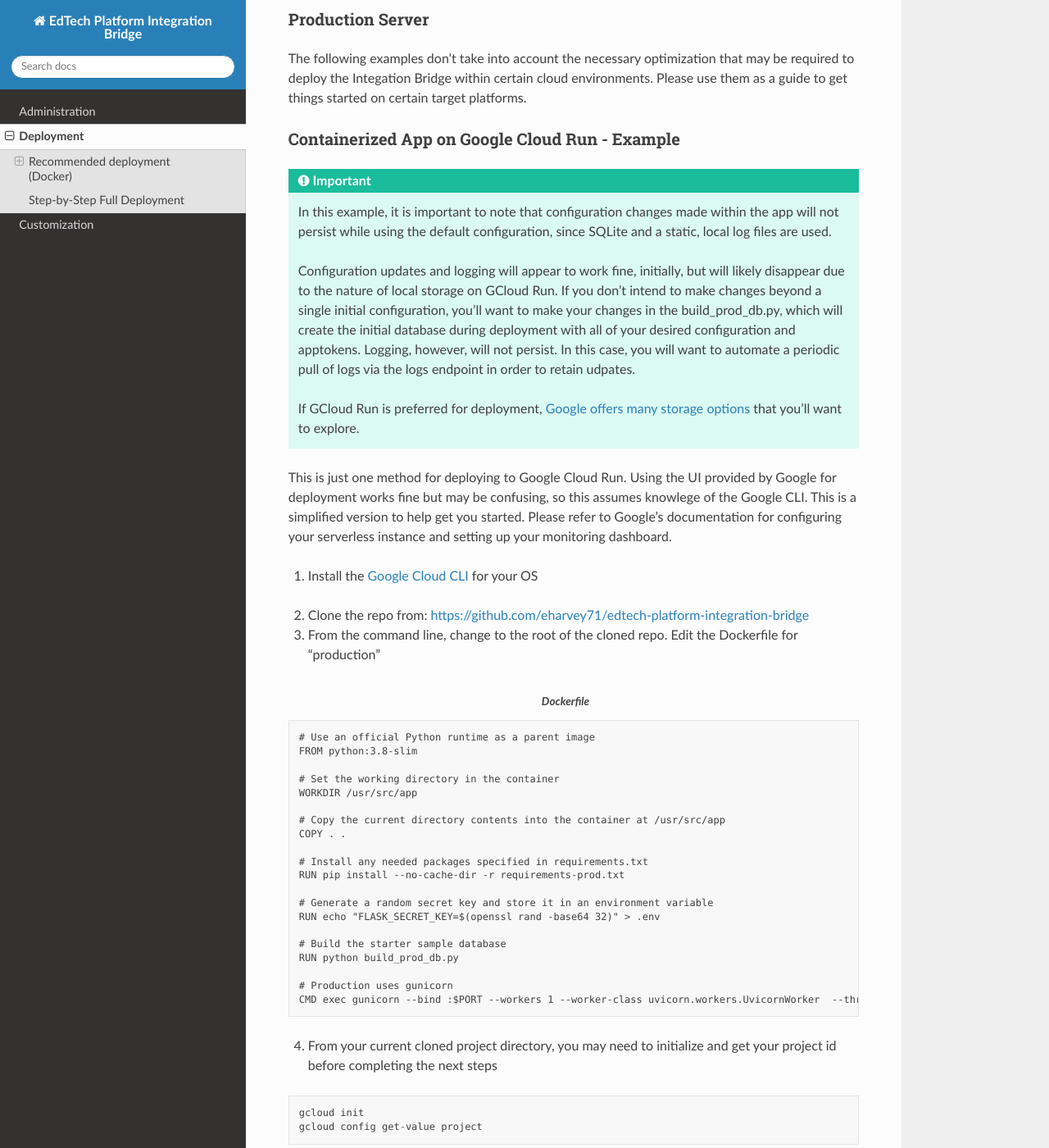
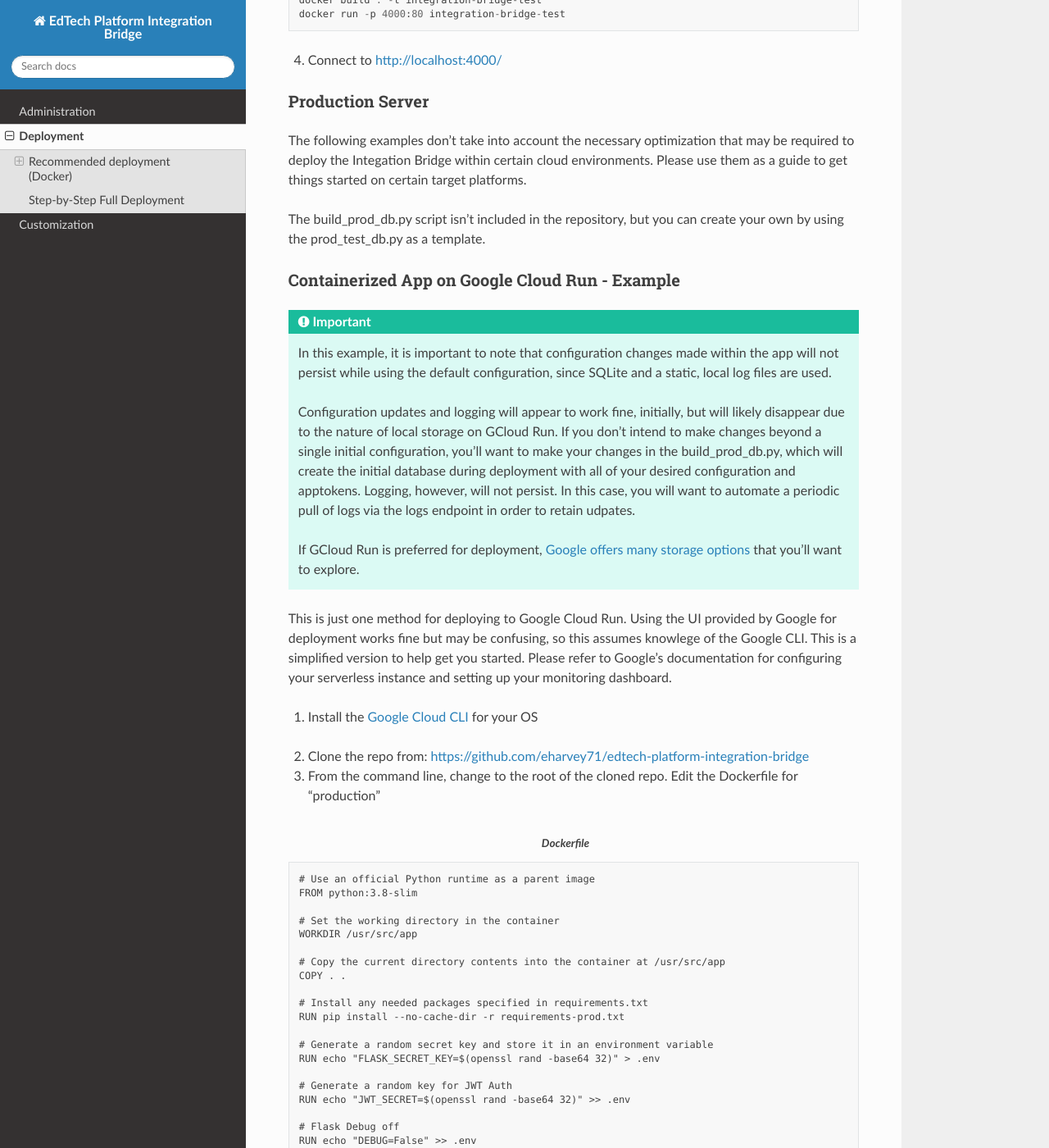
Before and after one commit to eharvey71/edtech-platform-integration-bridge, a Sphinx documentation site: the page built from docs/deployment.rst, in a window 1280 px wide and 1400 px high, scrolled down 1324 px. Shown: the whole window at 82% size. Built offline with Sphinx 7.4.7 and the Read the Docs theme 2.0.0, drawn with Linux system fonts in a browser that asks for light colours; some of the changed text lies outside the part shown.

Commit message:
updated docs with Docker file updates

```diff
--- a/docs/deployment.rst
+++ b/docs/deployment.rst
@@ -38,6 +38,12 @@ Development Server
     # Generate a random secret key and store it in an environment variable
     RUN echo "FLASK_SECRET_KEY=$(openssl rand -base64 32)" > .env
 
+    # Generate a random key for JWT Auth
+    RUN echo "JWT_SECRET=$(openssl rand -base64 32)" >> .env
+
+    # Flask Debug off
+    RUN echo "DEBUG=False" >> .env
+
     # Build the starter sample database
     RUN python build_database.py
 
@@ -61,6 +67,9 @@ Production Server
 
 The following examples don't take into account the necessary optimization that may be required to deploy the Integation Bridge within certain cloud environments.
 Please use them as a guide to get things started on certain target platforms.
+
+The build_prod_db.py script isn't included in the repository, but you can create your own
+by using the prod_test_db.py as a template.
 
 Containerized App on Google Cloud Run - Example
 ^^^^^^^^^^^^^^^^^^^^^^^^^^^^^^^^^^^^^^^^^^^^^^^
@@ -90,7 +99,6 @@ for configuring your serverless instance and setting up your monitoring dashboar
 
 2. Clone the repo from: https://github.com/eharvey71/edtech-platform-integration-bridge
 
-
 3. From the command line, change to the root of the cloned repo. Edit the Dockerfile for "production"
 
 .. code-block::
@@ -111,7 +119,13 @@ for configuring your serverless instance and setting up your monitoring dashboar
     # Generate a random secret key and store it in an environment variable
     RUN echo "FLASK_SECRET_KEY=$(openssl rand -base64 32)" > .env
 
-    # Build the starter sample database
+    # Generate a random key for JWT Auth
+    RUN echo "JWT_SECRET=$(openssl rand -base64 32)" >> .env
+
+    # Flask Debug off
+    RUN echo "DEBUG=False" >> .env
+
+    # Build the production database
     RUN python build_prod_db.py
 
     # Production uses gunicorn
```
Also changed, not shown: 1 other file.
